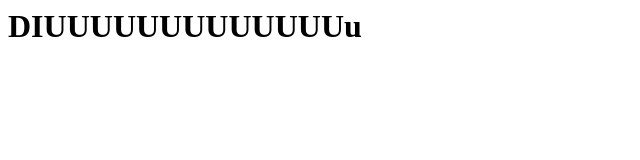
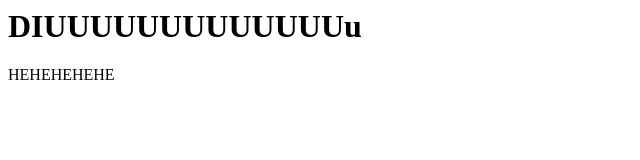
Before and after one commit to imjhanC/PracJhan, a plain HTML site: page Homepage.html in a window 1280 px wide. Shown: the whole page, without its empty margins (0-640 px from the left). Drawn offline with Linux system fonts and the light colour scheme.

Commit message:
New Stuff WAHAHAHA

```diff
--- a/Homepage.html
+++ b/Homepage.html
@@ -4,5 +4,6 @@
   </head>
   <body>
     <h1>DIUUUUUUUUUUUUUu</h1>
+    <p>HEHEHEHEHE</p>
   </body>
 </html>
```
